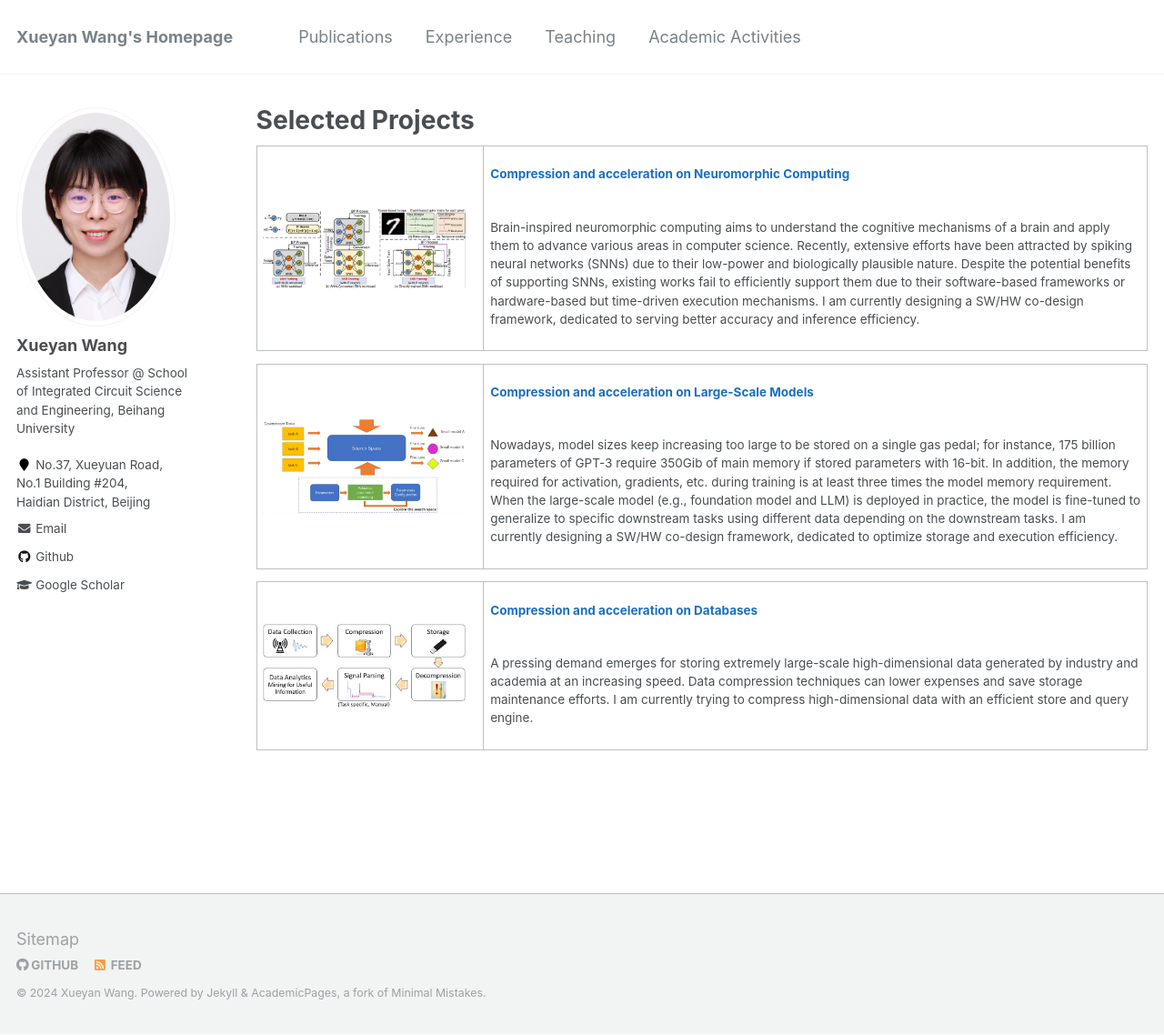
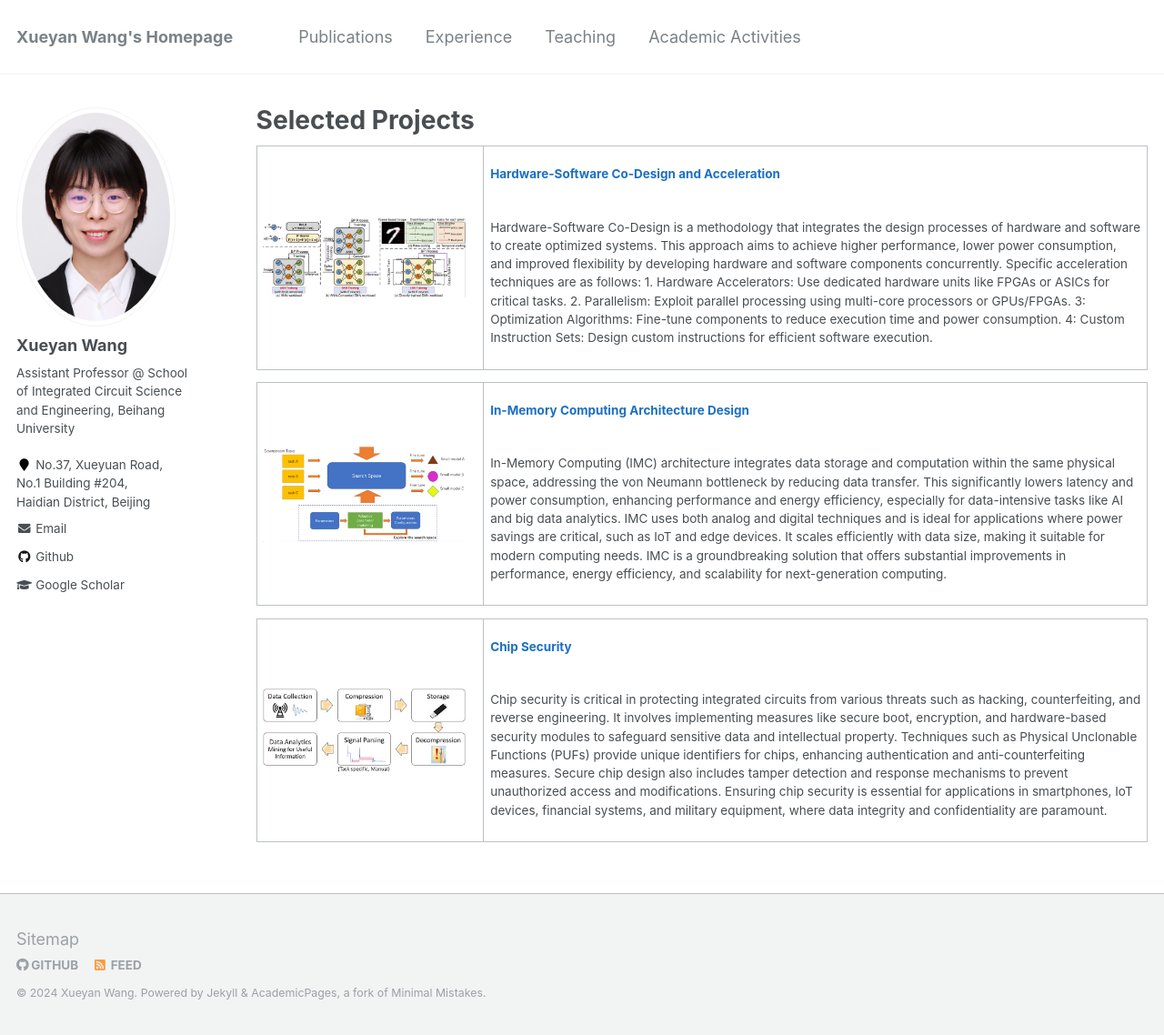
Before and after one commit to xywangbuaa/xywang.github.io, a Jekyll site: the page built from _pages/selected-projects.html, in a window 1280 px wide and 1138 px high. Shown: the whole window at 91% size. Built offline with Jekyll 4.4.1, drawn with Linux system fonts in a browser that asks for light colours.

Commit message:
Update selected-projects.html

```diff
--- a/_pages/selected-projects.html
+++ b/_pages/selected-projects.html
@@ -13,19 +13,19 @@ redirect_from:
         <td width="25%"><img class="rounded shadow media-img ml-4" src="../images/SNN.png" width="223" height="160"></td>
         <td width="73%" valign="top">
           <p>
-            <strong><font color="#1b6fc2">Compression and acceleration on Neuromorphic Computing</font></strong>
+            <strong><font color="#1b6fc2">Hardware-Software Co-Design and Acceleration</font></strong>
             <br>
             <!-- <strong>SJTU</strong>, ACA Lab <a href="">XXX</a>, Sept. 2023 - July 2024 <br> -->
           </p>
           <p><br>
-            Brain-inspired neuromorphic computing aims to understand the cognitive mechanisms of a
-            brain and apply them to advance various areas in computer science. Recently, extensive
-            efforts have been attracted by spiking neural networks (SNNs) due to their low-power
-            and biologically plausible nature. Despite the potential benefits of supporting SNNs,
-            existing works fail to efficiently support them due to their software-based frameworks
-            or hardware-based but time-driven execution mechanisms.
-            I am currently designing a SW/HW co-design framework, dedicated to serving better
-            accuracy and inference efficiency.
+            Hardware-Software Co-Design is a methodology that integrates the design processes of
+            hardware and software to create optimized systems. This approach aims to achieve higher performance,
+            lower power consumption, and improved flexibility by developing hardware and software components concurrently.
+            Specific acceleration techniques are as follows:
+            1. Hardware Accelerators: Use dedicated hardware units like FPGAs or ASICs for critical tasks.
+            2. Parallelism: Exploit parallel processing using multi-core processors or GPUs/FPGAs.
+            3: Optimization Algorithms: Fine-tune components to reduce execution time and power consumption.
+            4: Custom Instruction Sets: Design custom instructions for efficient software execution.
       </p></td></tr>
     </tbody>
   </table>
@@ -36,20 +36,19 @@ redirect_from:
         <td width="25%"><img class="rounded shadow media-img ml-4" src="../images/LLM.png" width="223" height="160"></td>
         <td width="73%" valign="top">
           <p>
-            <strong><font color="#1b6fc2">Compression and acceleration on Large-Scale Models</font></strong>
+            <strong><font color="#1b6fc2">In-Memory Computing Architecture Design</font></strong>
             <br>
             <!-- <strong>SJTU</strong>, ACA Lab <a href="">XXX</a>, Sept. 2023 - July 2024 <br> -->
           </p>
           <p><br>
-            Nowadays, model sizes keep increasing too large to be stored on a single gas pedal;
-            for instance, 175 billion parameters of GPT-3 require 350Gib of main memory if stored
-            parameters with 16-bit. In addition, the memory required for activation, gradients,
-            etc. during training is at least three times the model memory requirement. When the
-            large-scale model (e.g., foundation model and LLM) is deployed in practice, the model
-            is fine-tuned to generalize to specific downstream tasks using different data
-            depending on the downstream tasks.
-            I am currently designing a SW/HW co-design framework, dedicated to optimize storage
-            and execution efficiency.
+            In-Memory Computing (IMC) architecture integrates data storage and computation within the same physical space,
+            addressing the von Neumann bottleneck by reducing data transfer.
+            This significantly lowers latency and power consumption, enhancing performance and energy efficiency,
+            especially for data-intensive tasks like AI and big data analytics.
+            IMC uses both analog and digital techniques and is ideal for applications where power savings are critical,
+            such as IoT and edge devices. It scales efficiently with data size, making it suitable for modern computing needs.
+            IMC is a groundbreaking solution that offers substantial improvements in performance,
+            energy efficiency, and scalability for next-generation computing.
       </p></td></tr>
     </tbody>
   </table>
@@ -60,16 +59,19 @@ redirect_from:
         <td width="25%"><img class="rounded shadow media-img ml-4" src="../images/database.jpg" width="223" height="180"></td>
         <td width="73%" valign="top">
           <p>
-            <strong><font color="#1b6fc2">Compression and acceleration on Databases</font></strong>
+            <strong><font color="#1b6fc2">Chip Security</font></strong>
             <br>
             <!-- <strong>SJTU</strong>, ACA Lab <a href="">XXX</a>, Sept. 2023 - July 2024 <br> -->
           </p>
           <p><br>
-            A pressing demand emerges for storing extremely large-scale high-dimensional data
-            generated by industry and academia at an increasing speed. Data compression techniques
-            can lower expenses and save storage maintenance efforts.
-            I am currently trying to compress high-dimensional data with an efficient store and
-            query engine. </p>
+            Chip security is critical in protecting integrated circuits from various threats such as hacking, counterfeiting,
+            and reverse engineering. It involves implementing measures like secure boot, encryption,
+            and hardware-based security modules to safeguard sensitive data and intellectual property.
+            Techniques such as Physical Unclonable Functions (PUFs) provide unique identifiers for chips,
+            enhancing authentication and anti-counterfeiting measures.
+            Secure chip design also includes tamper detection and response mechanisms to prevent unauthorized access and modifications.
+            Ensuring chip security is essential for applications in smartphones, IoT devices, financial systems,
+            and military equipment, where data integrity and confidentiality are paramount. </p>
           <p></p>
           <p></p>
           <p></p>
```
